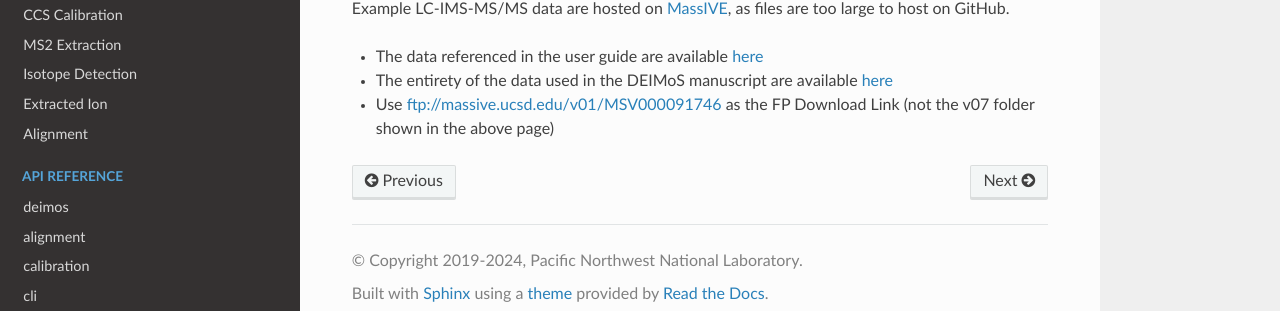
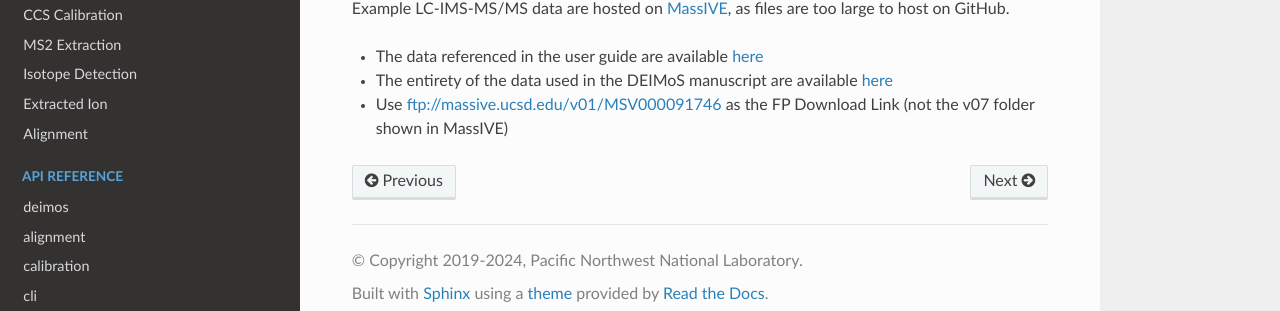
Before and after one commit to pnnl/deimos, a Sphinx documentation site: the page built from docs/source/getting_started/example_data.rst, in a window 1280 px wide. Shown: the part 163-474 px from the top of the page. Built offline with Sphinx 7.4.7 and the Read the Docs theme 2.0.0, drawn with Linux system fonts in a browser that asks for light colours.

Commit message:
Update example_data.rst

```diff
--- a/docs/source/getting_started/example_data.rst
+++ b/docs/source/getting_started/example_data.rst
@@ -7,4 +7,4 @@ Example LC-IMS-MS/MS data are hosted on `MassIVE <https://massive.ucsd.edu/Prote
 
 * The data referenced in the user guide are available `here <https://massive.ucsd.edu/ProteoSAFe/dataset.jsp?task=749e436db868410383159b450b470eff>`_
 * The entirety of the data used in the DEIMoS manuscript are available `here <https://massive.ucsd.edu/ProteoSAFe/dataset.jsp?task=a407f040a3d3422d94b1dde95fc0178c>`_
-* Use ftp://massive.ucsd.edu/v01/MSV000091746 as the FP Download Link (not the v07 folder shown in the above page)
+* Use ftp://massive.ucsd.edu/v01/MSV000091746 as the FP Download Link (not the v07 folder shown in MassIVE)
```
